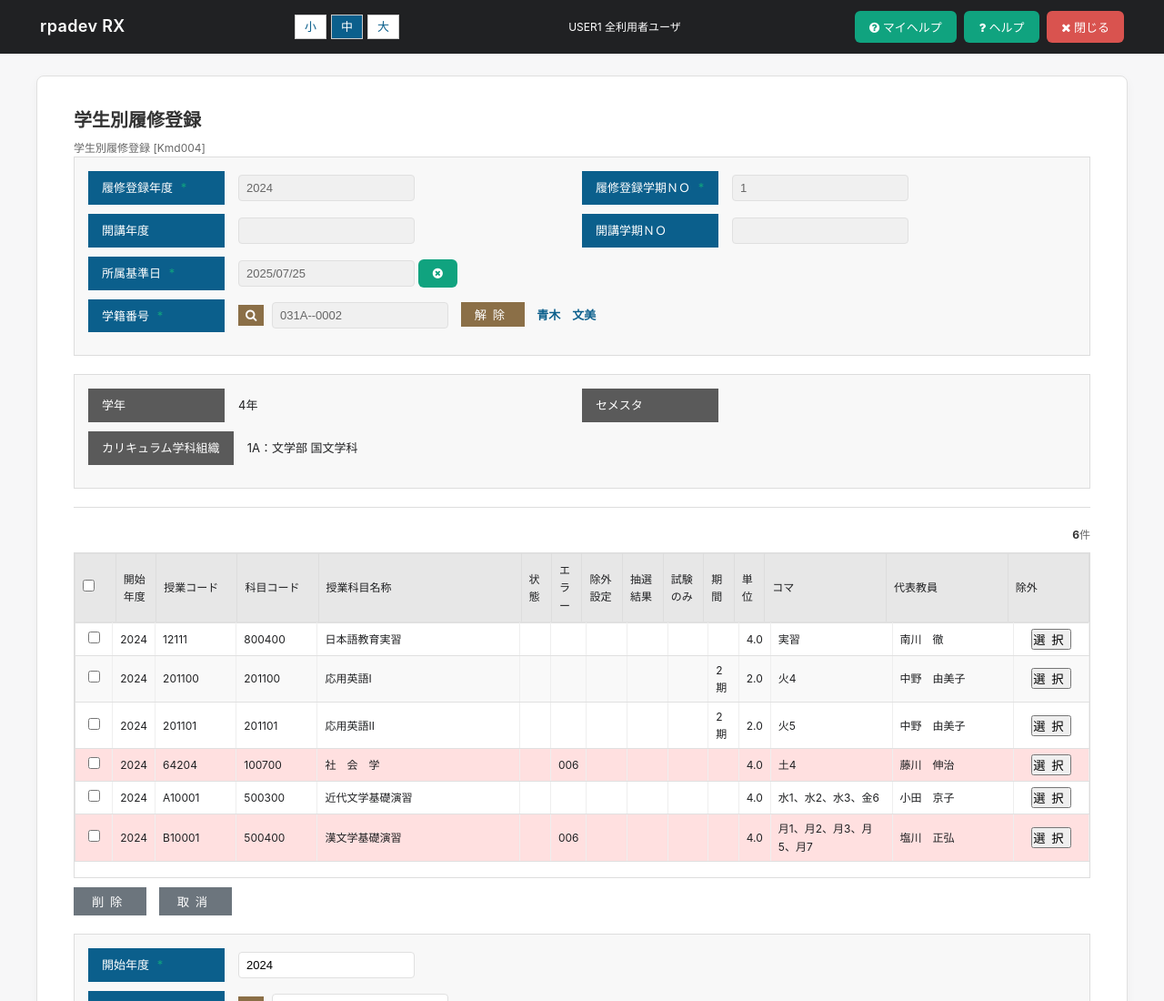
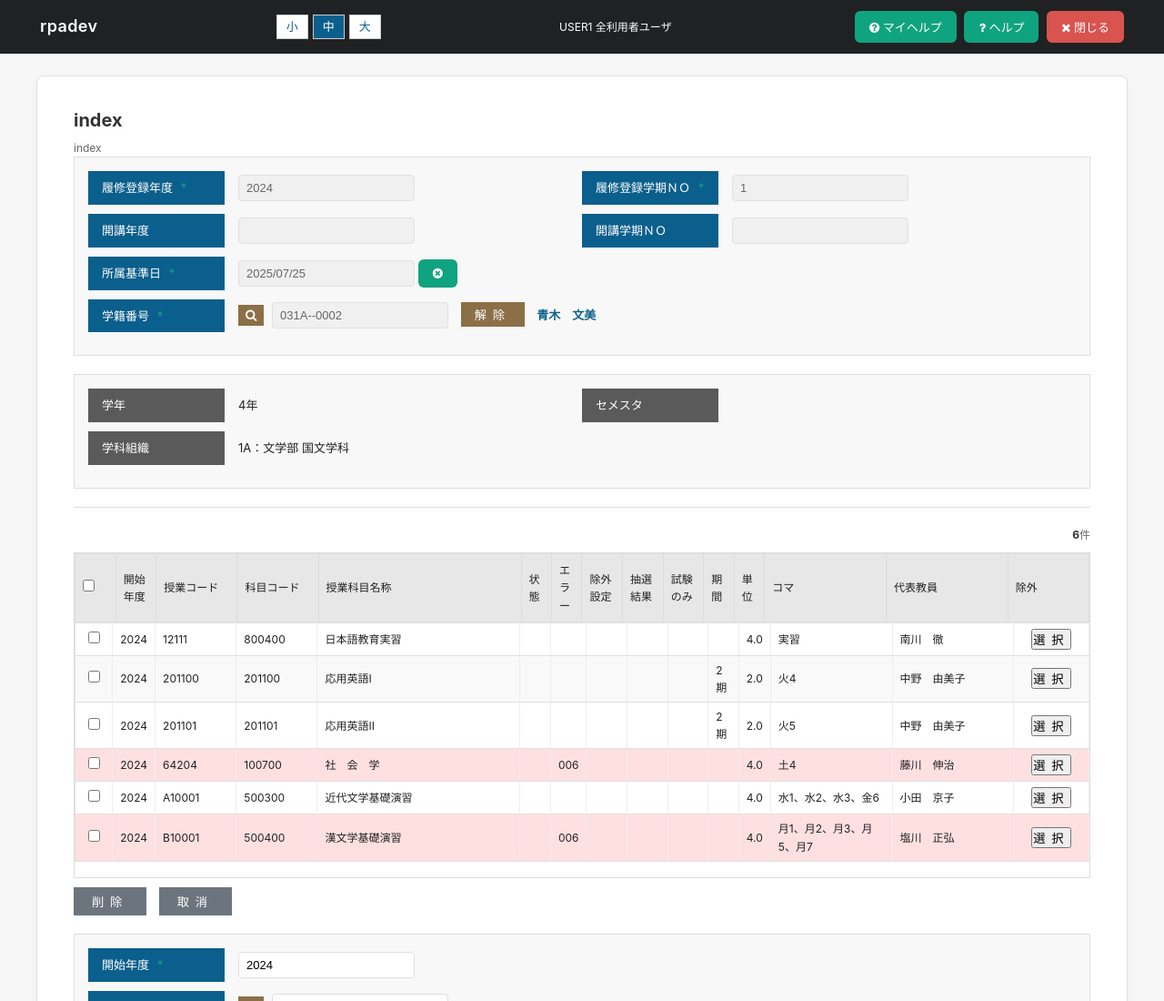
Before and after one commit to dn36772386/rpadev-2, a plain HTML site: page index.html in a window 1280 px wide. Shown: the top 1100 px of the page at 91% size. Drawn offline with Linux system fonts and the light colour scheme.

Commit message:
タイトルを「rpadev」に変更し、サブページの見出しを「subpage」に更新

```diff
--- a/index.html
+++ b/index.html
@@ -4,7 +4,7 @@
     <meta charset="UTF-8">
     <meta http-equiv="X-UA-Compatible" content="IE=edge">
     <meta name="viewport" content="width=device-width, initial-scale=1.0">
-    <title>学生別履修登録 - rpadev RX</title>
+    <title>rpadev</title>
     <link rel="stylesheet" href="https://cdnjs.cloudflare.com/ajax/libs/font-awesome/4.7.0/css/font-awesome.min.css">
     <link rel="stylesheet" href="rpadev-rx-common.css">
 </head>
@@ -12,7 +12,7 @@
     <header>
         <div class="headerInfo">
             <div class="logo-area">
-                <h1>rpadev RX</h1>
+                <h1>rpadev</h1>
             </div>
 
             <div class="fontSize">
@@ -43,9 +43,9 @@
         <form id="funcForm" method="post" action="#">
             <div class="headContent">
                 <div class="funcInfo">
-                    <h1>学生別履修登録</h1>
+                    <h1>index</h1>
                     <div class="funcNameArea">
-                        <span class="funcName">学生別履修登録 [Kmd004]</span>
+                        <span class="funcName">index</span>
                     </div>
                 </div>
             </div>
@@ -122,7 +122,7 @@
                                 <dd></dd>
                             </div>
                             <div class="itemTable">
-                                <dt><label>カリキュラム学科組織</label></dt>
+                                <dt><label>学科組織</label></dt>
                                 <dd>1A：文学部 国文学科</dd>
                             </div>
                         </dl>
```
Also changed, not shown: subpage.html (+4 -4 lines).
